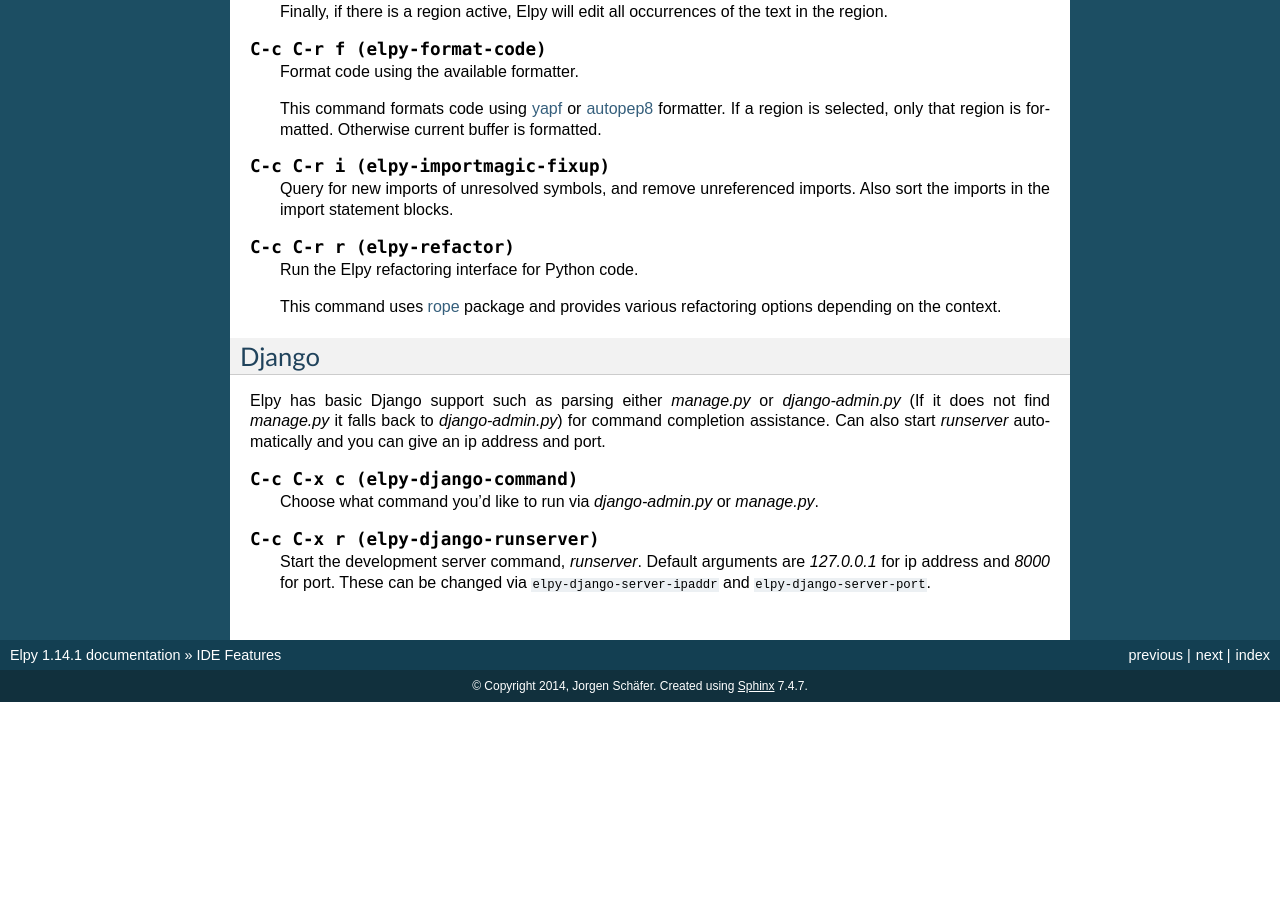
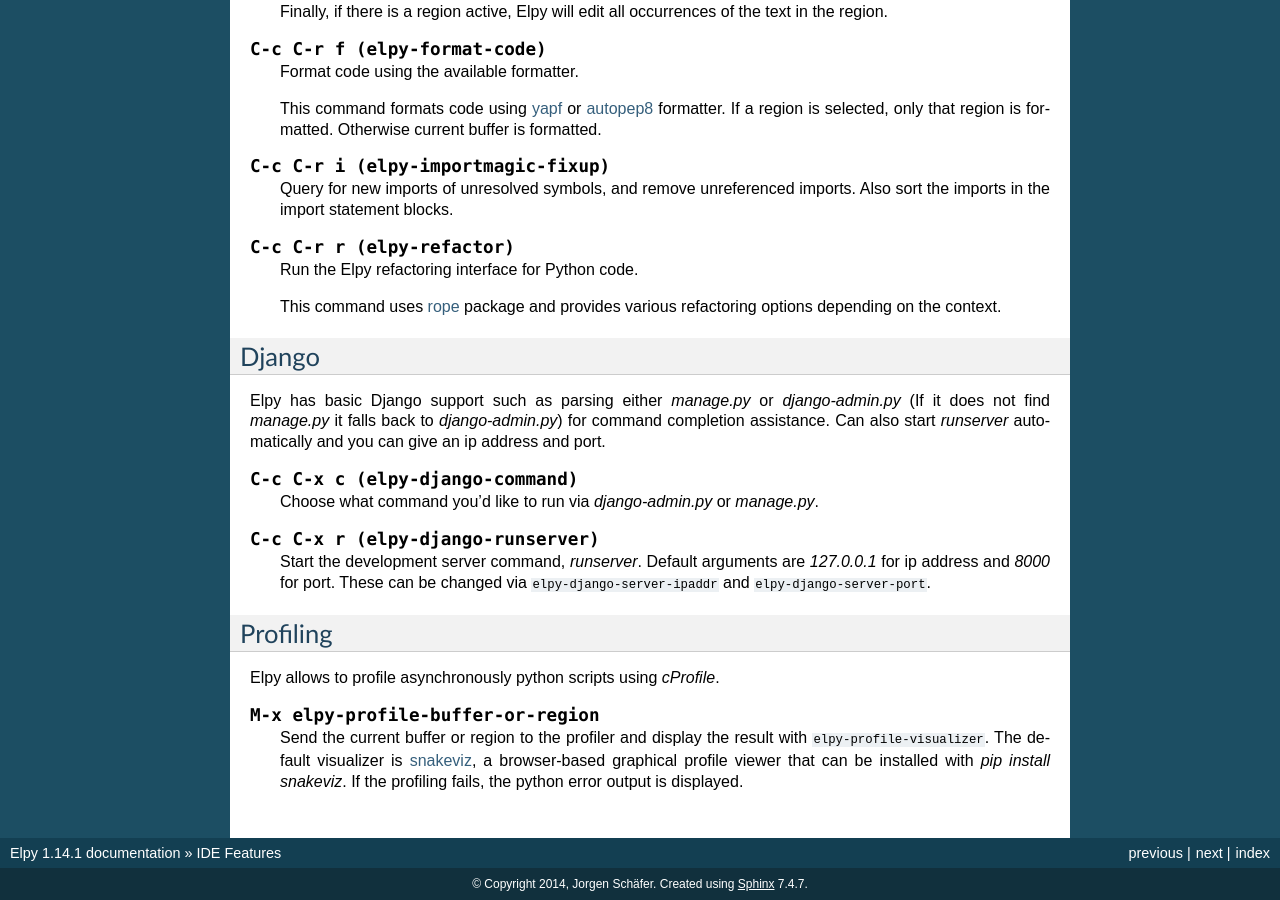
Before and after one commit to jorgenschaefer/elpy, a Sphinx documentation site: the page built from docs/ide.rst, in a window 1280 px wide and 900 px high, scrolled down 4380 px. Built offline with Sphinx 7.4.7, drawn with Linux system fonts in a browser that asks for light colours; before the commit the page ends 5082 px from its top, so only the background shows below that.

Commit message:
Add commands to profile python buffers
`elpy-profile-buffer-or-region` allows to profile python buffers or
regions and send the result to `elpy-profile-visualizer`
(default to snakeviz) for visualization.

```diff
--- a/docs/ide.rst
+++ b/docs/ide.rst
@@ -394,3 +394,17 @@
    Start the development server command, `runserver`. Default arguments are `127.0.0.1` for
    ip address and `8000` for port. These can be changed via ``elpy-django-server-ipaddr`` and
    ``elpy-django-server-port``.
+
+
+Profiling
+=========
+
+Elpy allows to profile asynchronously python scripts using `cProfile`.
+
+.. command:: elpy-profile-buffer-or-region
+
+   Send the current buffer or region to the profiler and display the result with
+   ``elpy-profile-visualizer``.
+   The default visualizer is `snakeviz`_, a browser-based graphical profile viewer that can be installed with `pip install snakeviz`.
+   If the profiling fails, the python error output is displayed.
+.. _snakeviz: https://jiffyclub.github.io/snakeviz/
```
Also changed, not shown: 3 other files.
